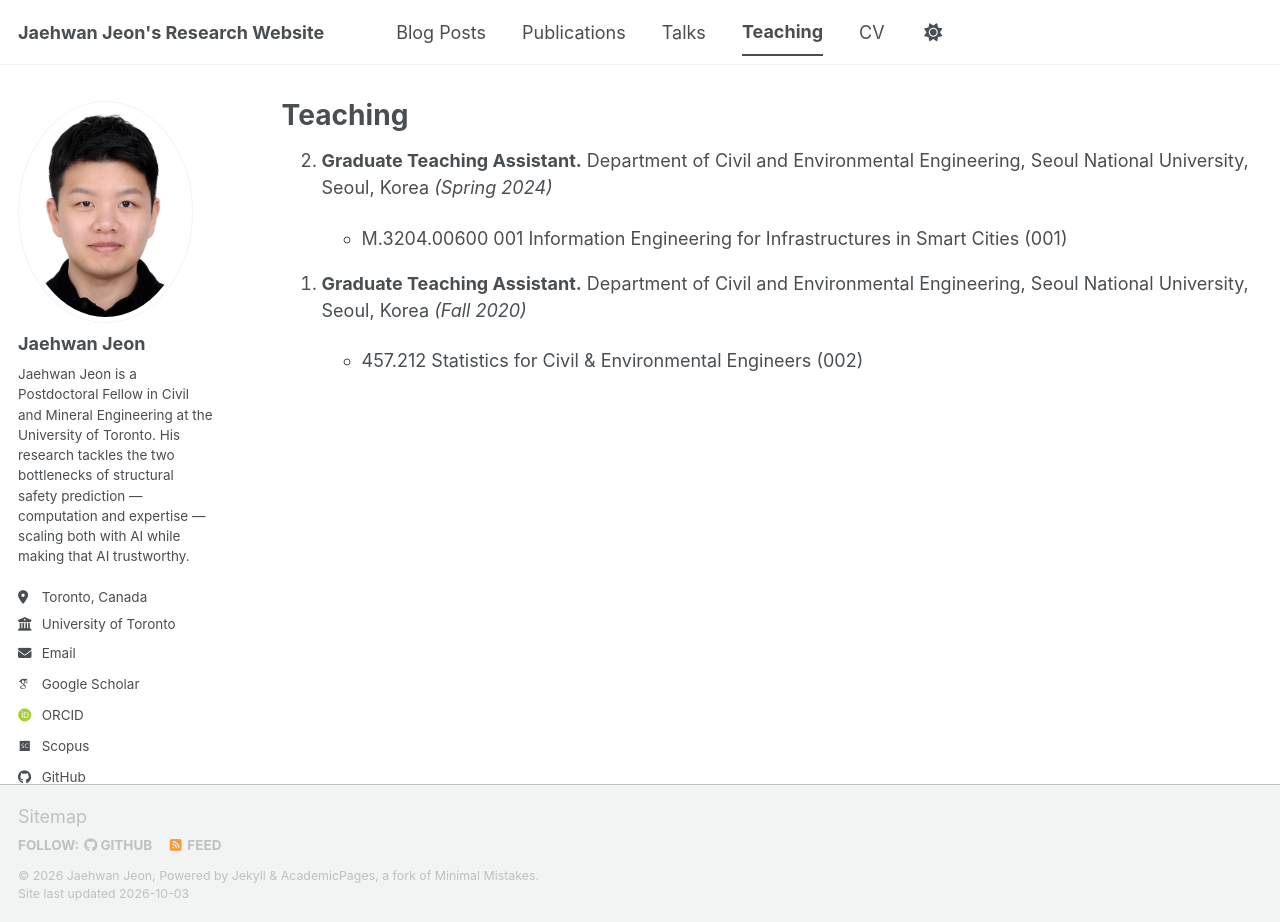
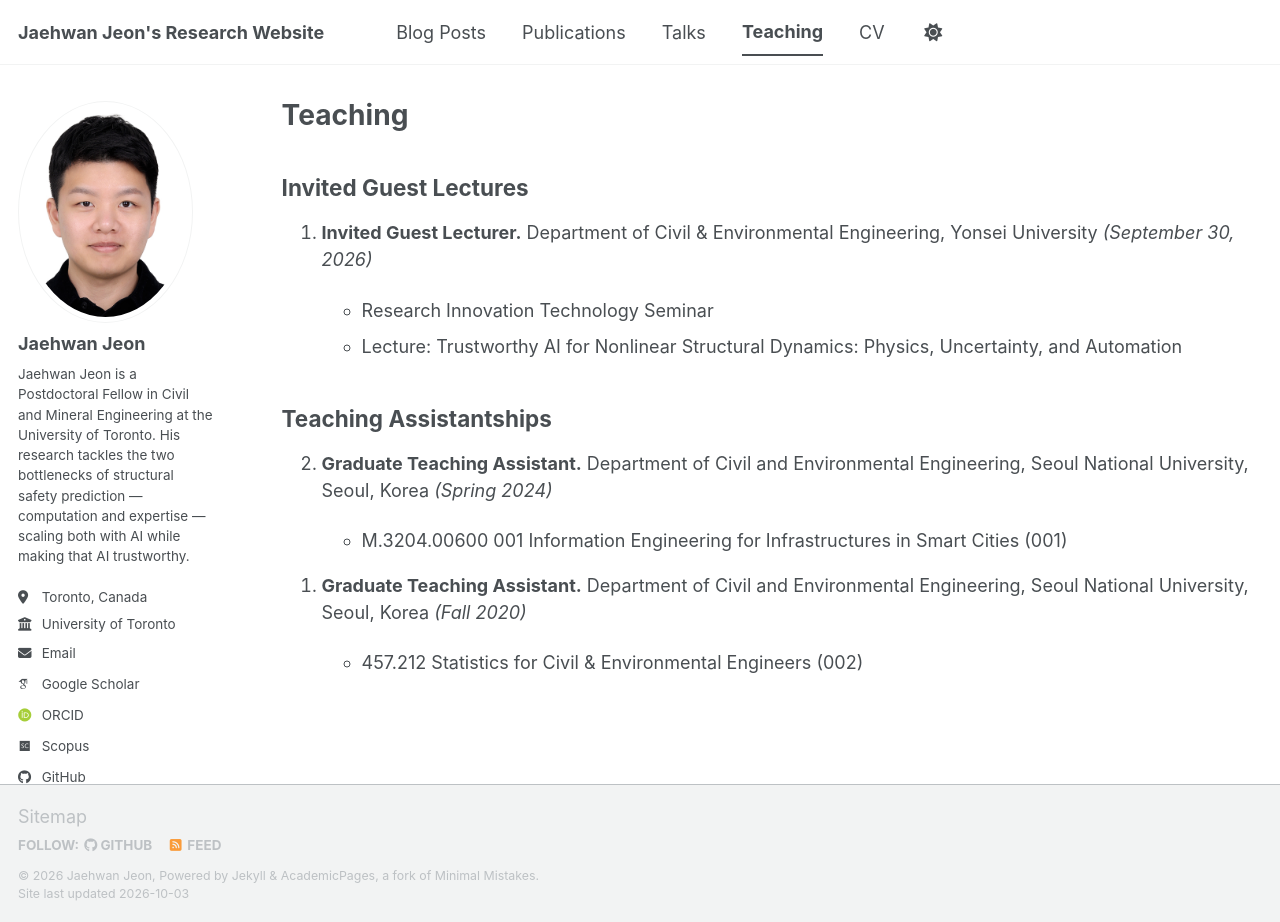
Before and after one commit to JaehwanJeon/JaehwanJeon.github.io, a Jekyll site: the page built from _pages/teaching.html, in a window 1280 px wide and 922 px high. Built offline with Jekyll 4.4.1, drawn with Linux system fonts in a browser that asks for light colours; some web fonts are replaced; a script bundle is joined from its source files by our own code; library files that are not in the unit come from our copies.

Commit message:
Update seminar and teaching records and regenerate CV

```diff
--- a/_data/talks.yml
+++ b/_data/talks.yml
@@ -8,6 +8,24 @@
 #   type     : e.g. "Joint Seminar", "Invited Seminar", "Invited Lecture"
 #   venue    : host(s)
 #   location : (optional) e.g. "Online", "Toronto, Canada"
+
+- title: "Trustworthy AI for Structural Safety: Physics, Uncertainty, and Automation"
+  date: 2026-10-01
+  type: "BK Invited Seminar"
+  venue: "BK Invited Seminar, Department of Naval Architecture & Ocean Engineering, Seoul National University"
+  location: "Seoul, Korea"
+
+- title: "Trustworthy AI for Nonlinear Structural Dynamics: Physics, Uncertainty, and Automation"
+  date: 2026-09-30
+  type: "BK Invited Seminar"
+  venue: "BK Invited Seminar, Department of Civil & Environmental Engineering, Yonsei University"
+  location: "Seoul, Korea"
+
+- title: "Toward a Consistent Integration of Gaussian Mixture ELM and Poisson Branching Process First-Passage Analysis"
+  date: 2026-09-30
+  type: "Joint Seminar"
+  venue: "Joint seminar with Guangzhou University and SSRG, Seoul National University"
+  location: "Seoul, Korea"
 
 - title: "Trustworthy AI for the Built Environment: A Multi-Agent LLM Framework for Structural Reliability Analysis"
   date: 2026-08-11
--- a/_data/teaching.yml
+++ b/_data/teaching.yml
@@ -1,6 +1,14 @@
 # Teaching experience — single source of truth (newest first).
 # Rendered by _pages/teaching.html and the Teaching section of _pages/cv.md.
 # To add: copy a block, edit fields. `date` is used only for ordering.
+
+- term: "September 30, 2026"
+  date: 2026-09-30
+  role: "Invited Guest Lecturer"
+  venue: "Department of Civil & Environmental Engineering, Yonsei University"
+  courses:
+    - "Research Innovation Technology Seminar"
+    - "Lecture: Trustworthy AI for Nonlinear Structural Dynamics: Physics, Uncertainty, and Automation"
 
 - term: "Spring 2024"
   date: 2024-03-01
--- a/_pages/teaching.html
+++ b/_pages/teaching.html
@@ -8,8 +8,17 @@ author_profile: true
 {% include base_path %}
 
 <!-- Teaching is a single source of truth in _data/teaching.yml (one file). -->
-<ol class="teaching-list" reversed start="{{ site.data.teaching | size }}">
-  {% for t in site.data.teaching %}
+{% assign teaching_groups = site.data.teaching | group_by: "role" %}
+{% for group in teaching_groups %}
+{% if group.name == "Invited Guest Lecturer" %}
+<h2>Invited Guest Lectures</h2>
+{% elsif group.name == "Graduate Teaching Assistant" %}
+<h2>Teaching Assistantships</h2>
+{% else %}
+<h2>{{ group.name }}</h2>
+{% endif %}
+<ol class="teaching-list" reversed start="{{ group.items | size }}">
+  {% for t in group.items %}
     <li class="teaching-item">
       <p class="teaching-role"><strong>{{ t.role }}.</strong> {{ t.venue }} <em>({{ t.term }})</em></p>
       {% if t.courses %}
@@ -20,3 +29,4 @@ author_profile: true
     </li>
   {% endfor %}
 </ol>
+{% endfor %}
```
Also changed, not shown: scripts/build_cv_pdf.rb (+4 -4 lines), scripts/test_build_cv_pdf.py (added, +30 -0 lines), 2 other files.
